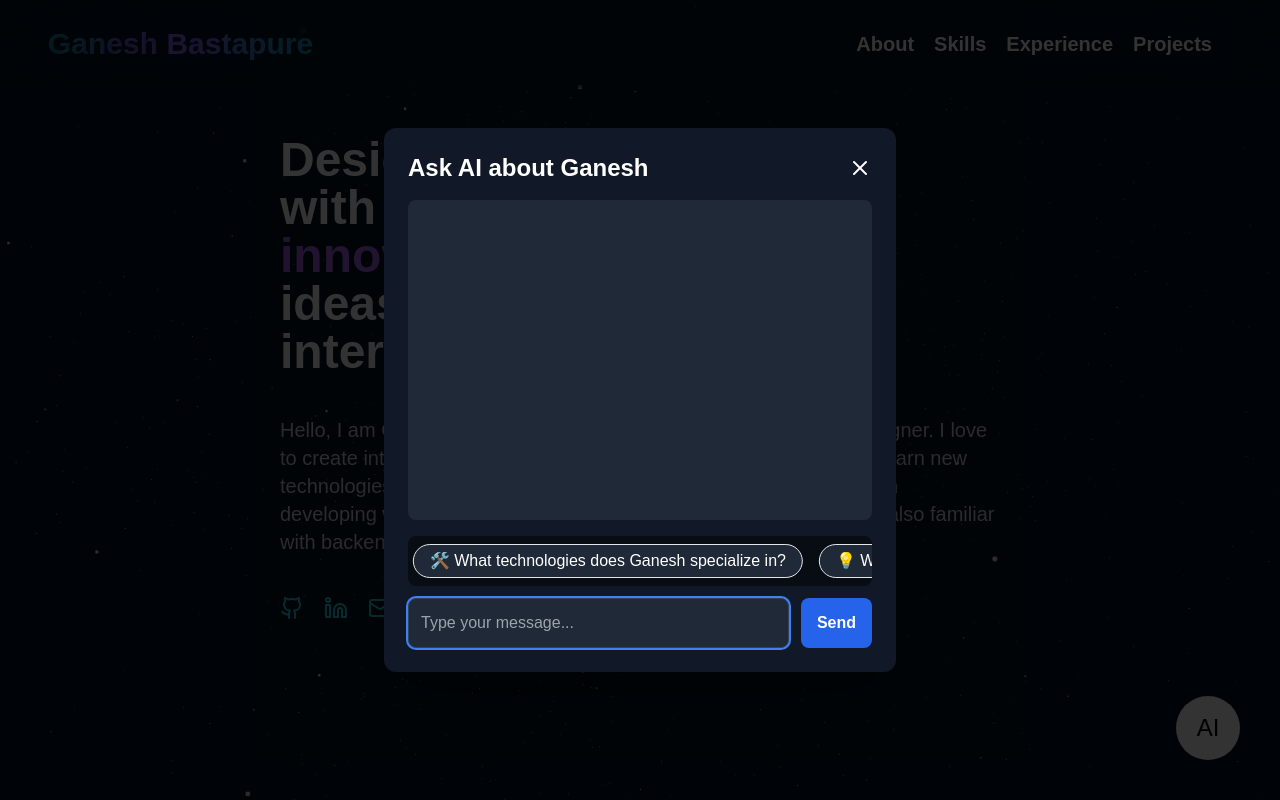
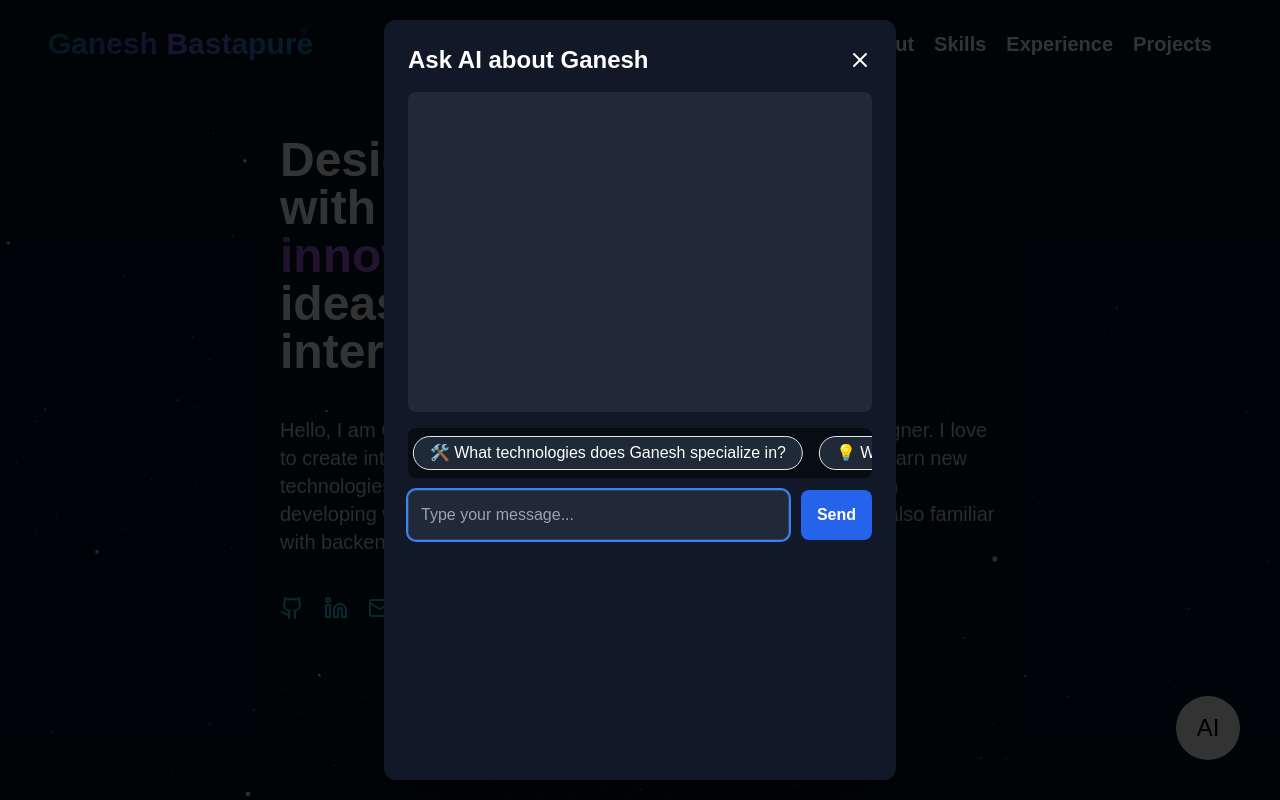
Before and after one commit to GaneshB2334/Portfolio, a Next.js app: page / in a window 1280 px wide. Both pictures are taken after a click on the button "AI". Shown: the top 800 px of the page. Built offline with nearby package versions, Linux system fonts and the light colour scheme.

Commit message:
Update ChatUI.js

```diff
--- a/components/ChatUI.js
+++ b/components/ChatUI.js
@@ -53,7 +53,7 @@ export default function ChatUI({ setIsChatOpen }) {
   }, []);
 
   return (
-    <div className="fixed z-[1000] top-0 left-0 h-screen w-screen bg-black bg-opacity-80 flex items-center lg:justify-center p-5">
+    <div className="fixed z-[1000] top-0 left-0 h-screen w-screen bg-black bg-opacity-80 flex lg:justify-center p-5">
       <div className="w-full max-w-lg bg-gray-900 p-6 rounded-xl shadow-2xl text-white">
         <div className="flex justify-between items-center mb-4">
           <h1 className="text-2xl font-semibold text-center">
```
